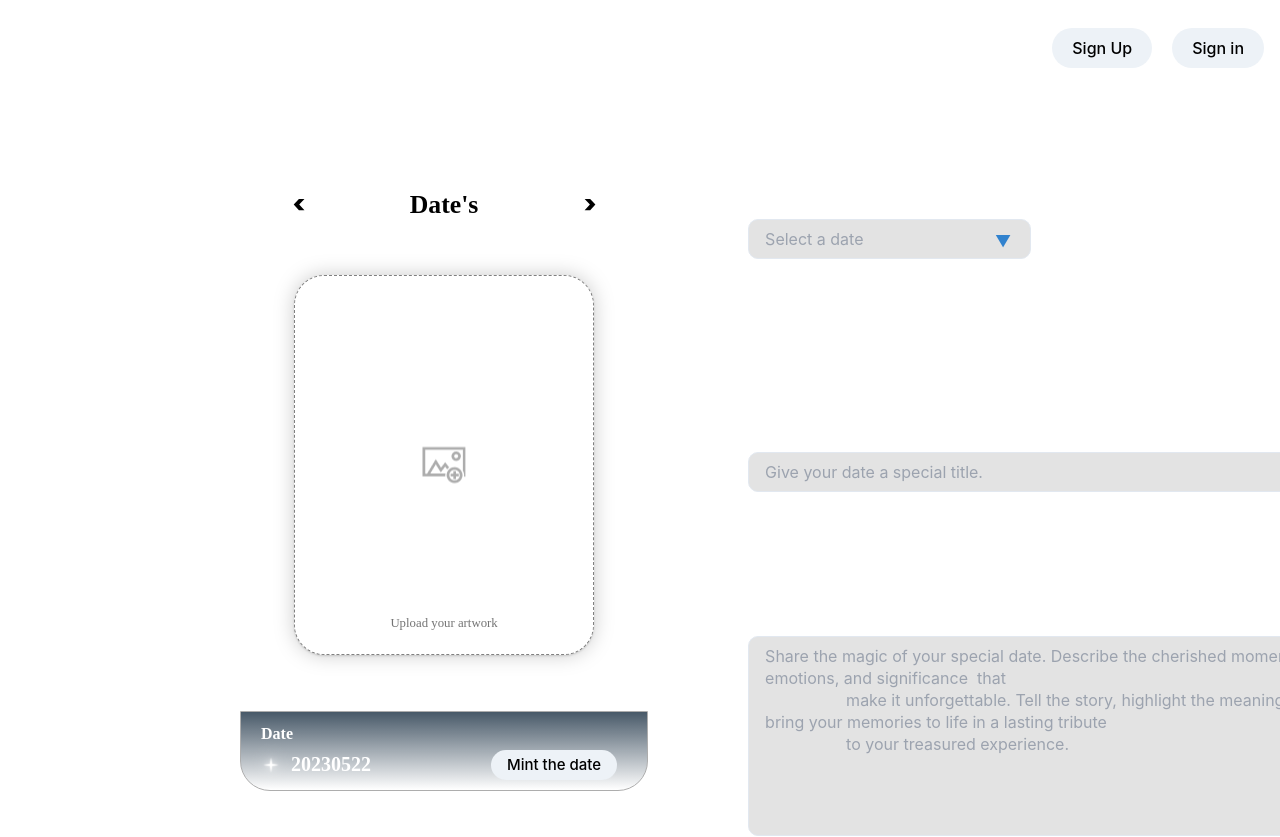
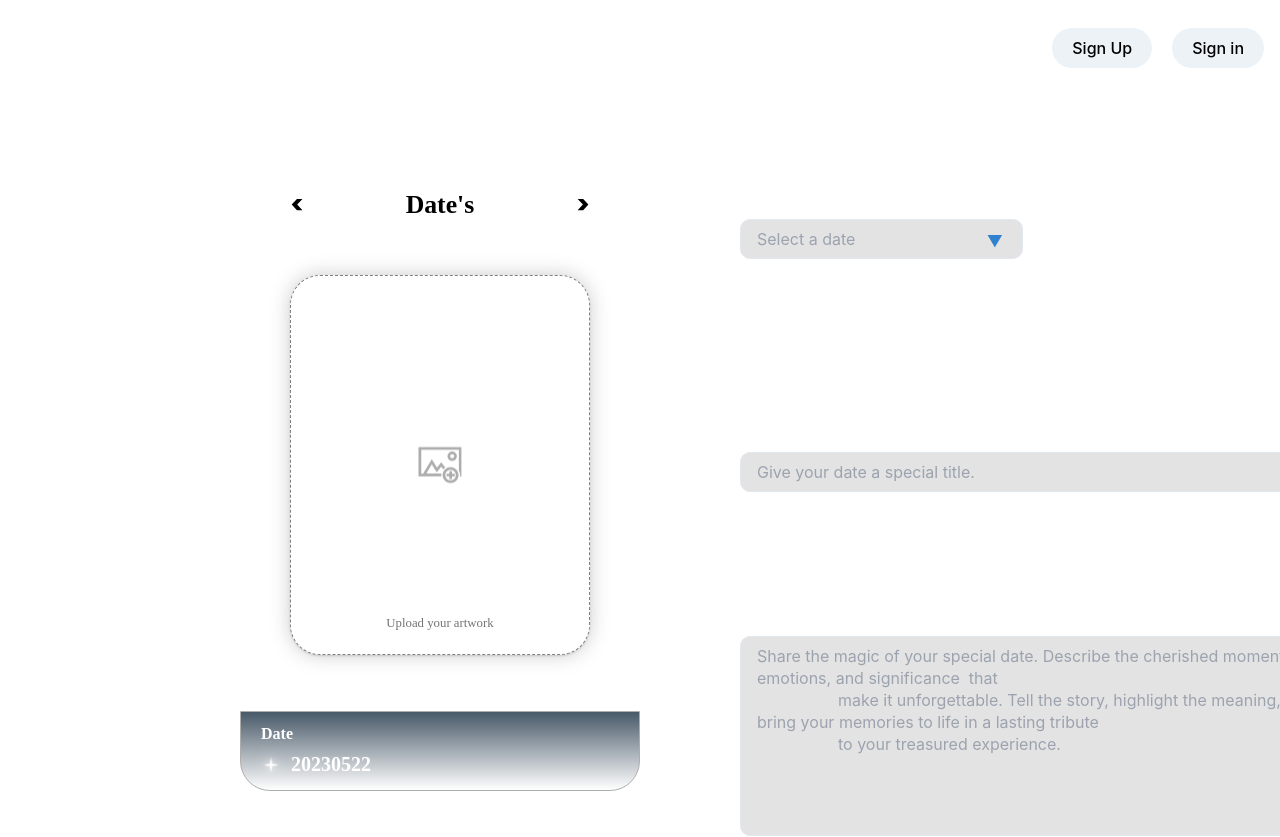
Before and after one commit to jjw3310/avalanche, a React (Create React App) app: page /purchaseDetail in a window 1280 px wide. Shown: the top 837 px of the page. Built offline with nearby package versions, Linux system fonts and the light colour scheme.

Commit message:
feat: deleted the button on editting Card

```diff
--- a/src/components/pages/purchaseDetail.jsx
+++ b/src/components/pages/purchaseDetail.jsx
@@ -275,7 +275,7 @@ const PurchaseDetail = forwardRef((props, ref) => {
                     borderTopRightRadius="0px"
                     borderBottomRightRadius="30px"
                     borderBottomLeftRadius="30px"
-                    w={"100%"}
+                    w={"400px"}
                     h={"80px"}
                   >
                     <Flex
@@ -298,7 +298,7 @@ const PurchaseDetail = forwardRef((props, ref) => {
                         Date
                       </Box>
 
-                      <Flex position={"relative"}>
+                      <Flex width={"300px"} position={"relative"}>
                         <Image
                           src={littleStar}
                           position={"absolute"}
@@ -321,35 +321,7 @@ const PurchaseDetail = forwardRef((props, ref) => {
                           20230522
                         </Text>
 
-                        <Button
-                          mt={"5px"}
-                          ml={"120px"}
-                          mr={"30px"}
-                          w={"100%"}
-                          h={"30px"}
-                          borderRadius={"20px"}
-                          _hover={{ bg: "purple.500" }}
-                        >
-                          <Popover trigger={"hover"} placement={"bottom-start"}>
-                            <PopoverTrigger>
-                              <Box
-                                fontWeight={"500"}
-                                color="black"
-                                fontStyle={"normal"}
-                                fontSize={{ base: "10px", md: "15px" }}
-                                lineHeight={"30px"}
-                                _hover={{
-                                  textDecoration: "none",
-                                  color: "linkHoverColor",
-                                }}
-                                href="/"
-                                target="_blank"
-                              >
-                                Mint the date
-                              </Box>
-                            </PopoverTrigger>
-                          </Popover>
-                        </Button>
+
                       </Flex>
                     </Flex>
                   </Box>
```
